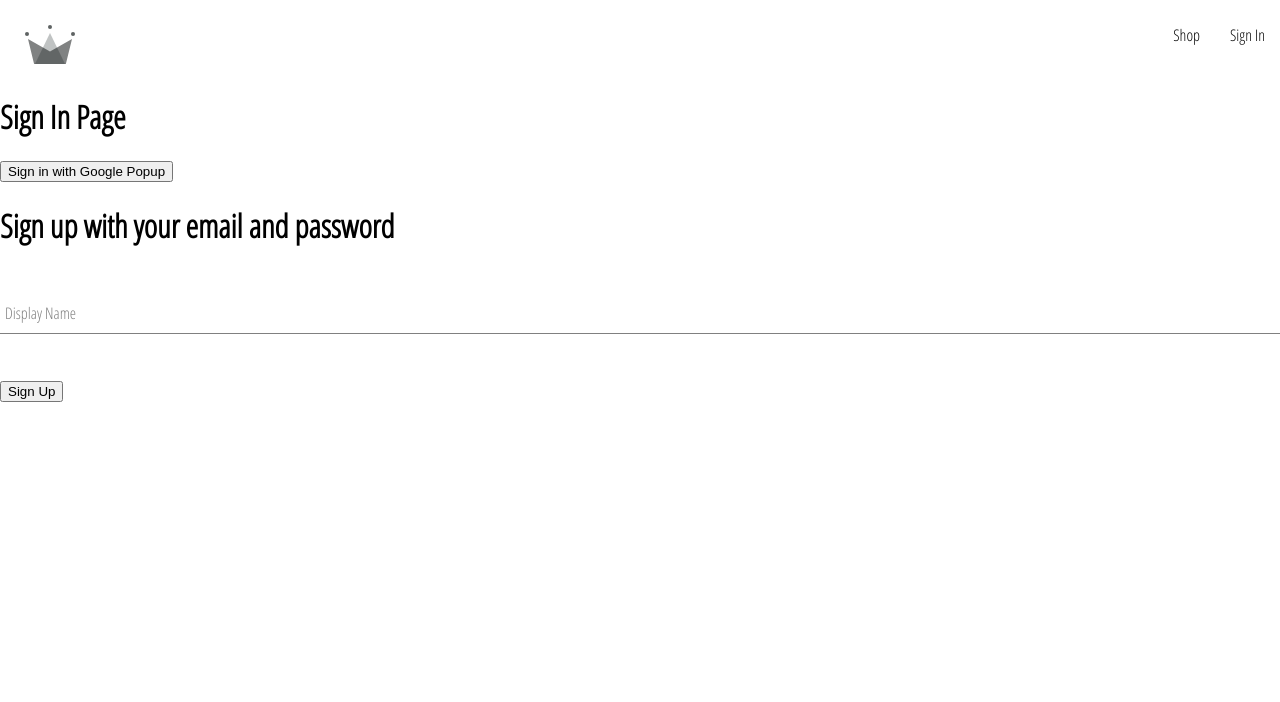
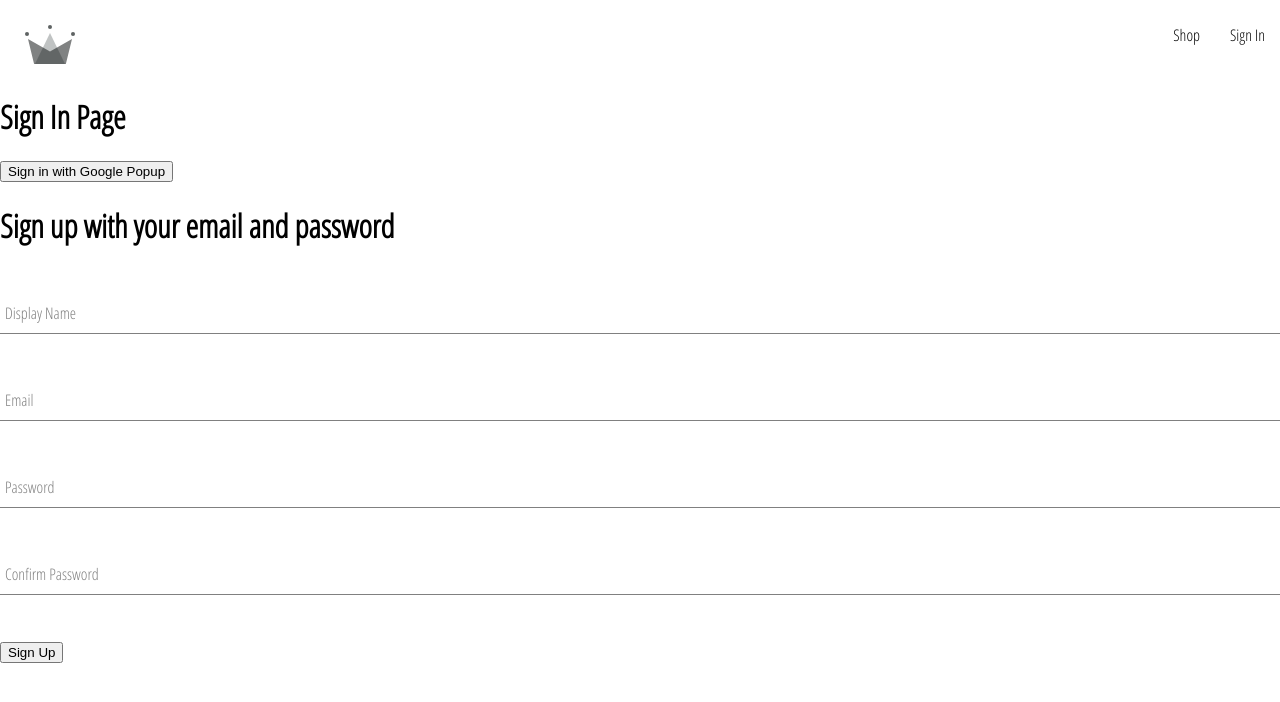
Before and after one commit to DHughes666/Andre_Complete_React_eCom, a React (Create React App) app: page /sign-in in a window 1280 px wide. Shown: the top 702 px of the page. Built offline with nearby package versions, Linux system fonts and the light colour scheme.

Commit message:
Another method for spreading data in form-input...

```diff
--- a/src/components/sign-up-form/sign-up-form.component.jsx
+++ b/src/components/sign-up-form/sign-up-form.component.jsx
@@ -66,32 +66,38 @@ const SignUpForm = () => {
                 }}
             />
 
-            {/* <FormInput
+            <FormInput
                 label="Email"
-                type="email"
-                required
-                onChange={handleChange}
-                name="email"
-                value={email}
+                inputOptions = {{
+                    type:'email',
+                    required: true,
+                    onChange: handleChange,
+                    name: 'email',
+                    value: email
+                }}
             />
 
             <FormInput
                 label="Password"
-                type="password"
-                required
-                onChange={handleChange}
-                name="password"
-                value={password}
+                inputOptions = {{
+                    type:'password',
+                    required: true,
+                    onChange: handleChange,
+                    name: 'password',
+                    value: password
+                }}
             />
 
             <FormInput
                 label="Confirm Password"
-                type="password"
-                required
-                onChange={handleChange}
-                name="confirmPassword"
-                value={confirmPassword}
-            /> */}
+                inputOptions = {{
+                    type:'password',
+                    required: true,
+                    onChange: handleChange,
+                    name: 'confirmPassword',
+                    value: confirmPassword
+                }}
+            />
 
             <button type="submit">Sign Up</button>
         </form>
```
